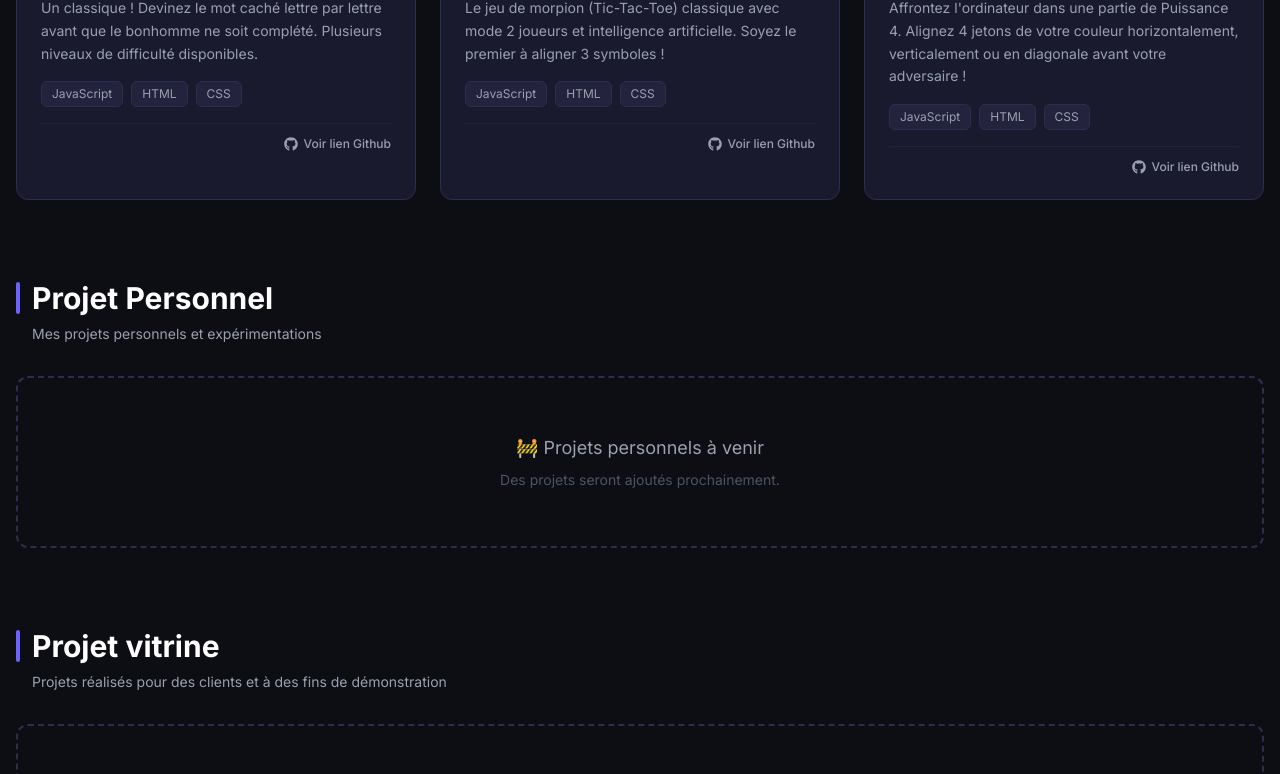
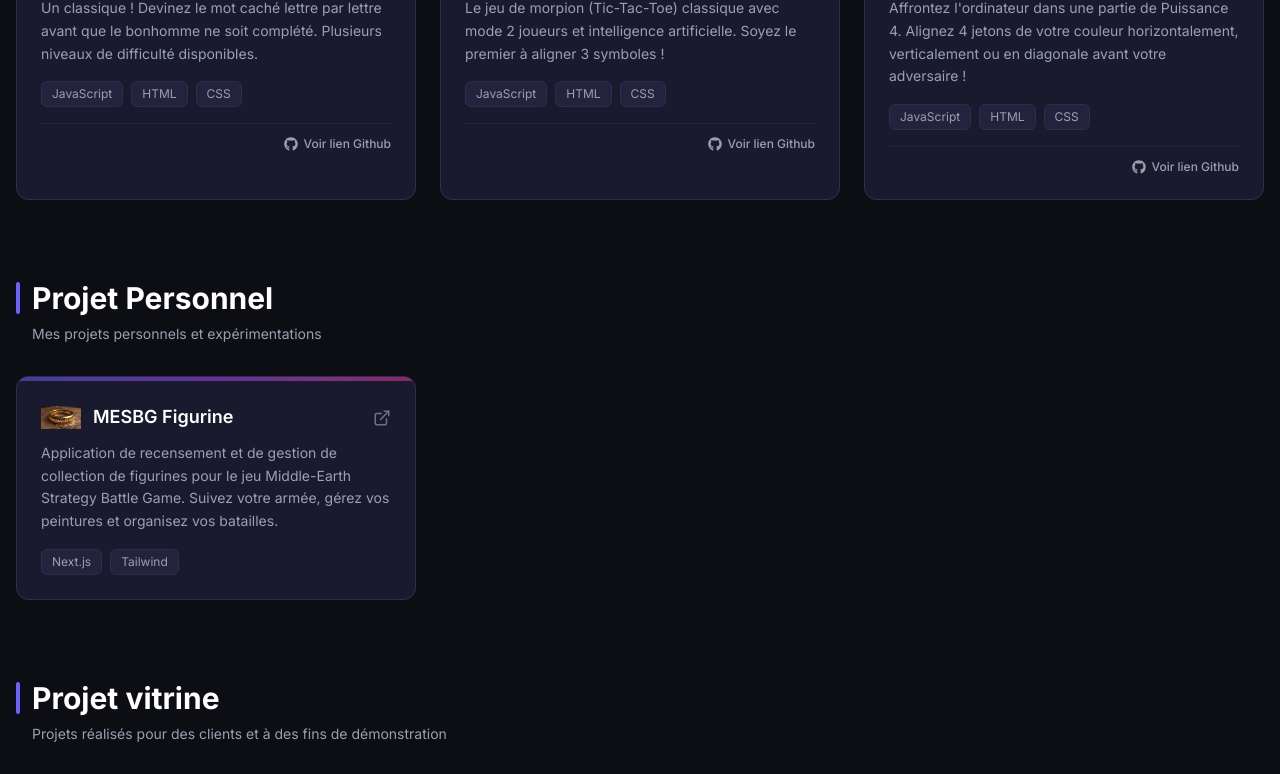
Before and after one commit to mickael-dvlp/Portfolio, a Next.js app: page /projets in a window 1280 px wide. Shown: the part 472-1246 px from the top of the page. Built offline with nearby package versions, Linux system fonts and the light colour scheme.

Commit message:
ajout_new_prejet_mesbg

```diff
--- a/app/projets/page.jsx
+++ b/app/projets/page.jsx
@@ -47,16 +47,15 @@ const jsGames = [
    Structure identique aux autres sections.
    ============================================================ */
 const personalProjects = [
-  /* Exemple à décommenter et personnaliser :
   {
     id: 1,
-    title: "Mon projet perso",
-    description: "Description de mon projet.",
-    href: "https://mon-projet.vercel.app",
+    title: "MESBG Figurine",
+    description:
+      "Application de recensement et de gestion de collection de figurines pour le jeu Middle-Earth Strategy Battle Game. Suivez votre armée, gérez vos peintures et organisez vos batailles.",
+    href: "https://recensement-fig-ev5k.vercel.app/connexion",
     tags: ["Next.js", "Tailwind"],
-    emoji: "🚀",
+    image: "/image/ring-lotr.jfif",
   },
-  */
 ];
 
 /* ============================================================
@@ -87,7 +86,7 @@ function SectionTitle({ title, subtitle }) {
     <div className="mb-8">
       <h2 className="text-2xl lg:text-3xl font-bold text-white flex items-center gap-3">
         {/* Barre verticale accent décorative */}
-        <span className="w-1 h-8 bg-accent rounded-full inline-block flex-shrink-0" />
+        <span className="w-1 h-8 bg-accent rounded-full inline-block shrink-0" />
         {title}
       </h2>
       {subtitle && (
--- a/components/ProjectCard.jsx
+++ b/components/ProjectCard.jsx
@@ -3,6 +3,7 @@
 import { motion } from "framer-motion";
 import { FiExternalLink } from "react-icons/fi";
 import { FaGithub } from "react-icons/fa";
+import Image from "next/image";
 
 /**
  * ProjectCard — Carte de projet avec effet hover et lien externe optionnel
@@ -36,8 +37,12 @@ export default function ProjectCard({ project, index }) {
         {/* ---- En-tête : emoji + titre + icône lien externe ---- */}
         <div className="flex items-start justify-between mb-3">
           <div className="flex items-center gap-3">
-            {/* Emoji représentant le projet (optionnel) */}
-            {project.emoji && <span className="text-3xl">{project.emoji}</span>}
+            {/* Image ou emoji représentant le projet (optionnel) */}
+            {project.image ? (
+              <Image src={project.image} alt={project.title} width={40} height={40} className="object-contain" />
+            ) : project.emoji ? (
+              <span className="text-3xl">{project.emoji}</span>
+            ) : null}
             <h3 className="text-white font-semibold text-lg group-hover:text-accent transition-colors leading-snug">
               {project.title}
             </h3>
```
Also changed, not shown: .claude/settings.local.json, public/image/ring-lotr.jfif (added).
